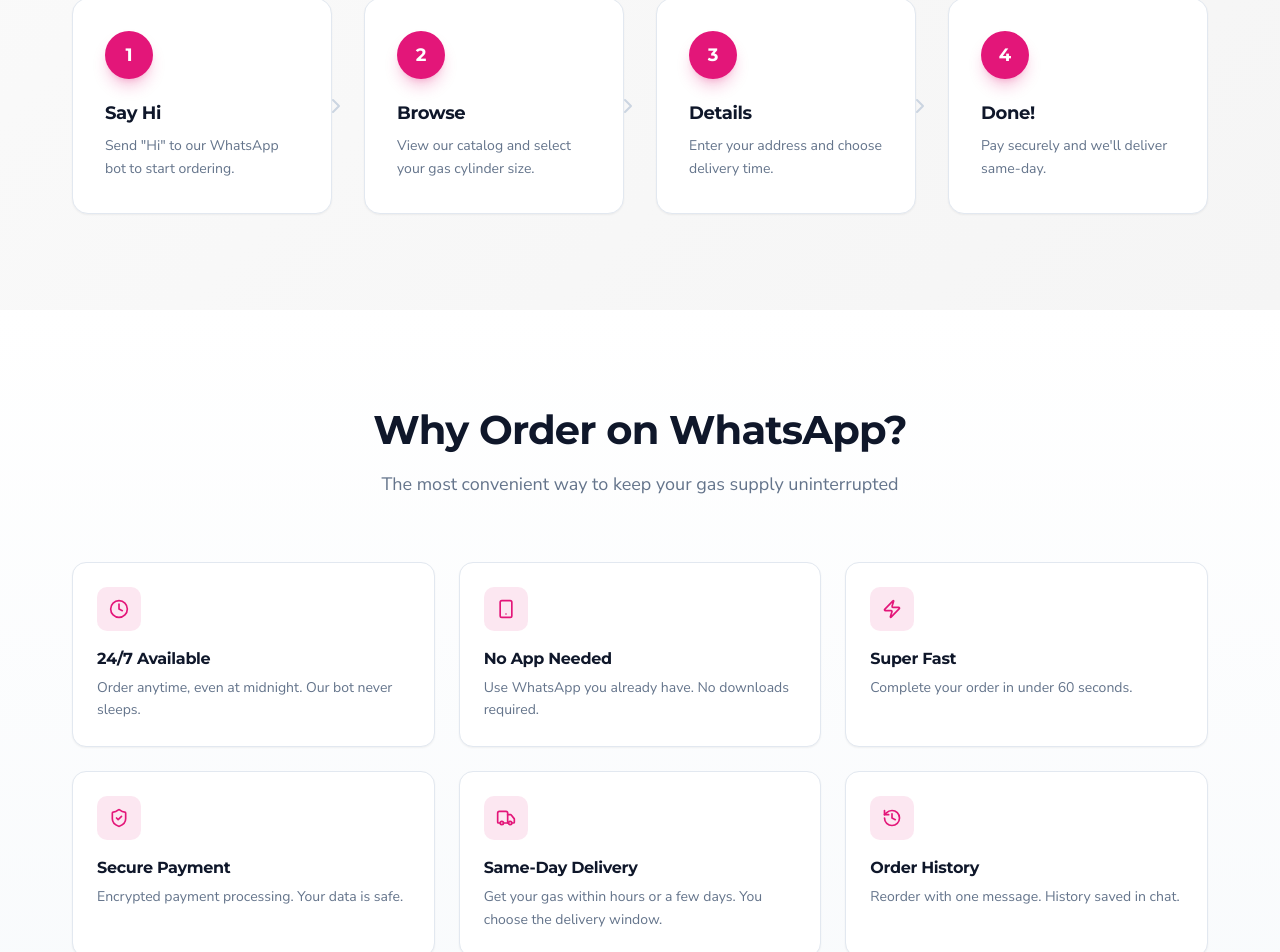
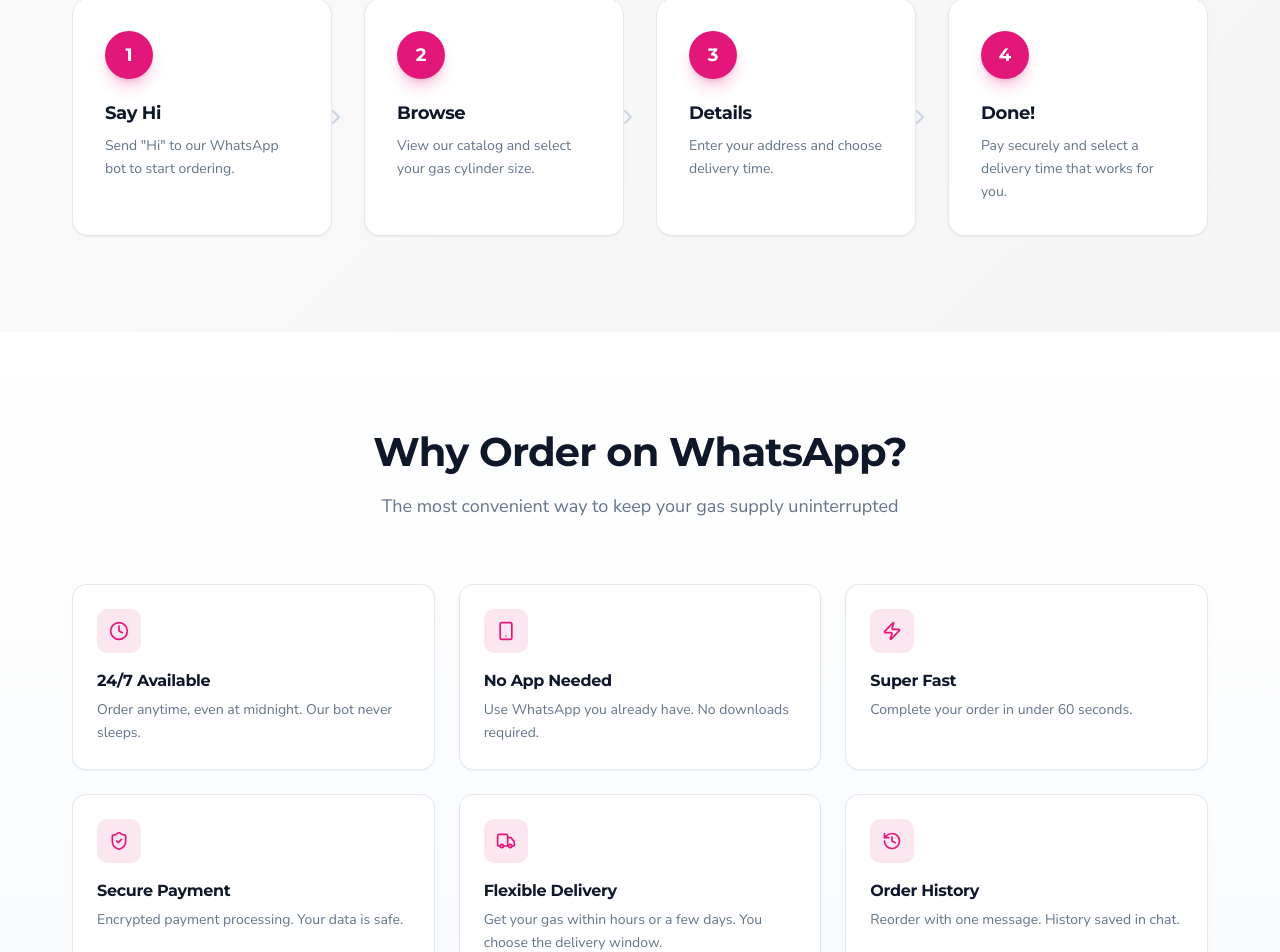
Before and after one commit to TerrenceMugabe/OrderGas, a React (Vite) app: page / in a window 1280 px wide. Shown: the part 1054-2006 px from the top of the page. Built offline with nearby package versions, Linux system fonts and the light colour scheme.

Commit message:
Update delivery descriptions for clarity

```diff
--- a/src/App.tsx
+++ b/src/App.tsx
@@ -109,7 +109,7 @@
   { icon: <Smartphone className="w-5 h-5" />, title: 'No App Needed', description: 'Use WhatsApp you already have. No downloads required.' },
   { icon: <Zap className="w-5 h-5" />, title: 'Super Fast', description: 'Complete your order in under 60 seconds.' },
   { icon: <ShieldCheck className="w-5 h-5" />, title: 'Secure Payment', description: 'Encrypted payment processing. Your data is safe.' },
-  { icon: <Truck className="w-5 h-5" />, title: 'Same-Day Delivery', description: 'Get your gas within hours or a few days. You choose the delivery window.' },
+  { icon: <Truck className="w-5 h-5" />, title: 'Flexible Delivery', description: 'Get your gas within hours or a few days. You choose the delivery window.' },
   { icon: <History className="w-5 h-5" />, title: 'Order History', description: 'Reorder with one message. History saved in chat.' },
 ];
 
@@ -117,7 +117,7 @@
   { number: '1', title: 'Say Hi', description: 'Send "Hi" to our WhatsApp bot to start ordering.' },
   { number: '2', title: 'Browse', description: 'View our catalog and select your gas cylinder size.' },
   { number: '3', title: 'Details', description: 'Enter your address and choose delivery time.' },
-  { number: '4', title: 'Done!', description: 'Pay securely and we\'ll deliver same-day.' },
+  { number: '4', title: 'Done!', description: 'Pay securely and select a delivery time that works for you.' },
 ];
 
 // WhatsApp Icon Component
```
